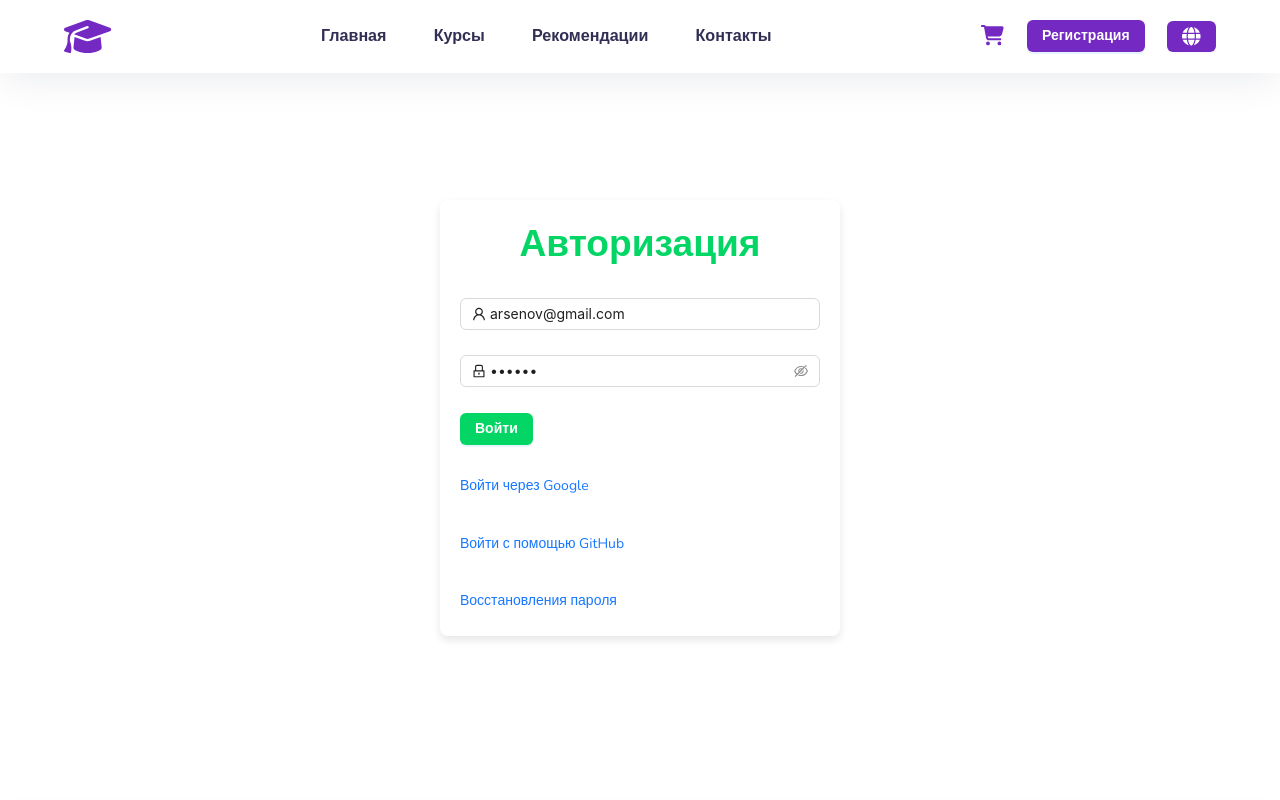
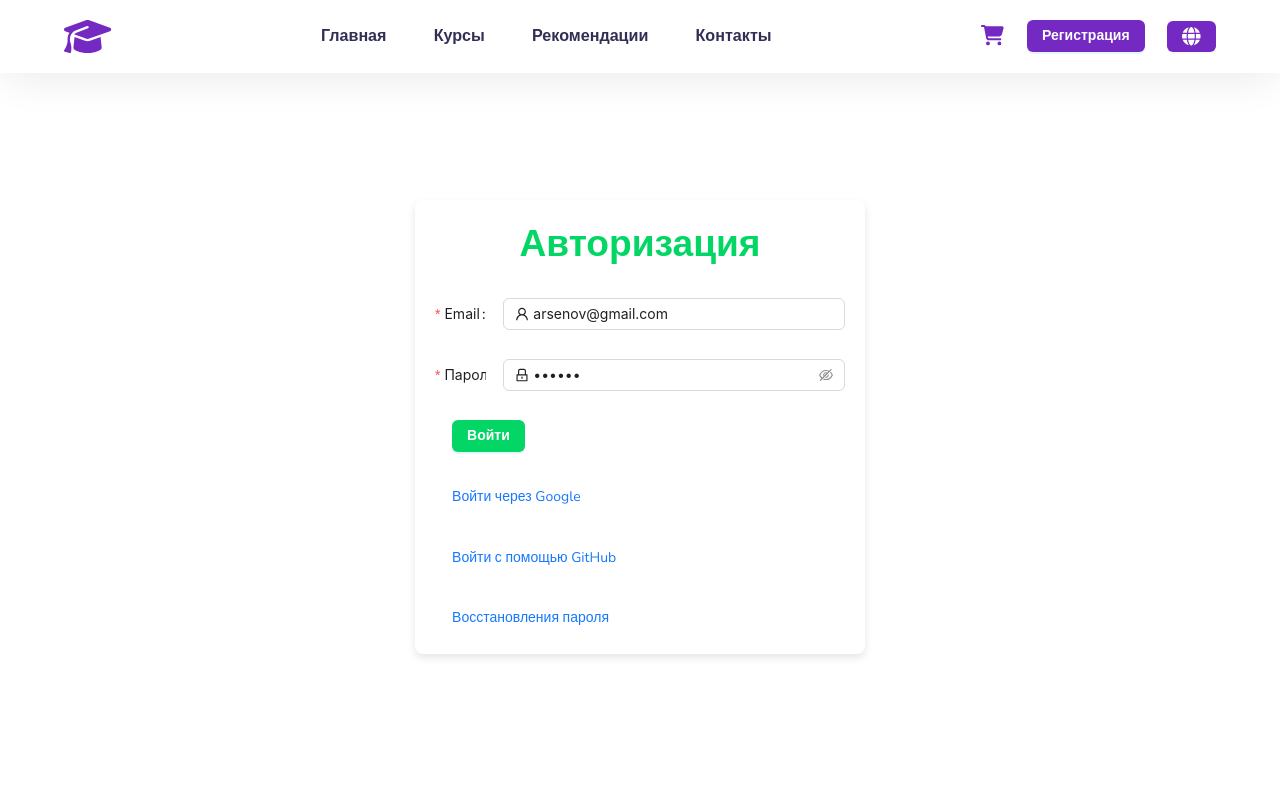
Before and after one commit to Izatis/Final-project.-It-academy-, a Next.js app: page /signIn/signIn in a window 1280 px wide. Shown: the top 800 px of the page. Built offline with nearby package versions, Linux system fonts and the light colour scheme.

Commit message:
fix: all

```diff
--- a/components/Header/Header.module.scss
+++ b/components/Header/Header.module.scss
@@ -116,7 +116,7 @@
       }
 
       .header__buttons {
-        & :nth-child(2) {
+        & :nth-child(3) {
           display: none;
         }
       }
--- a/package.json
+++ b/package.json
@@ -22,7 +22,6 @@
     "axios": "^1.4.0",
     "classnames": "^2.3.2",
     "next": "13.4.1",
-    "qs": "^6.11.2",
     "react": "18.2.0",
     "react-dom": "18.2.0",
     "sass": "^1.62.1",
--- a/pages/passwordRecovery/passwordRecovery.module.scss
+++ b/pages/passwordRecovery/passwordRecovery.module.scss
@@ -18,13 +18,7 @@
 
   .passwordRecovery__button {
     background-color: #7329c2;
-    border-color: #7329c2;
     color: #ffffff;
-    width: 200px;
-
-    span {
-      margin-right: 8px;
-    }
 
     &:hover,
     &:focus {
--- a/pages/signIn/signIn.module.scss
+++ b/pages/signIn/signIn.module.scss
@@ -1,7 +1,7 @@
 @import "../../styles/varibales.module.scss";
 
 .signIn {
-  max-width: 400px;
+  max-width: 450px;
   background-color: #ffffff;
   border-radius: 8px;
   box-shadow: 0 4px 8px rgba(0, 0, 0, 0.1);
--- a/pages/signIn/signIn.tsx
+++ b/pages/signIn/signIn.tsx
@@ -76,9 +76,16 @@ const SignIn: FC = () => {
   return (
     <section className={s.signIn}>
       <h2>{t.signIn[0]}</h2>
-      <Form form={form} name="sign-in-form" onFinish={handleSubmit}>
+      <Form
+        labelCol={{ span: 3 }}
+        wrapperCol={{ span: 20, offset: 1 }}
+        form={form}
+        name="sign-in-form"
+        onFinish={handleSubmit}
+      >
         <Form.Item
           name="username"
+          label={t.signIn[1]}
           rules={[
             {
               type: "email",
@@ -96,6 +103,7 @@ const SignIn: FC = () => {
 
         <Form.Item
           name="password"
+          label={t.signIn[2]}
           rules={[
             {
               required: true,
@@ -119,19 +127,15 @@ const SignIn: FC = () => {
         </Form.Item>
 
         <Form.Item>
-          <a
-            href="https://spring-boot-online-platform.herokuapp.com/oauth2/authorization/google"
-          >
+          <Link href="https://spring-boot-online-platform.herokuapp.com/oauth2/authorization/google">
             {t.signIn[7]}
-          </a>
+          </Link>
         </Form.Item>
 
         <Form.Item>
-          <a
-            href="https://spring-boot-online-platform.herokuapp.com/oauth2/authorization/github"
-          >
+          <Link href="https://spring-boot-online-platform.herokuapp.com/oauth2/authorization/github">
             {t.signIn[8]}
-          </a>
+          </Link>
         </Form.Item>
 
         <Form.Item>
--- a/styles/globals.css
+++ b/styles/globals.css
@@ -54,9 +54,13 @@ input {
 .ant-form-item {
   margin: 7% 0 0 0;
 }
+.ant-col{
+  width: 200px !important;
+}
 
 /* passwordRecovery */
-.ant-input-affix-wrapper {
+.ant-form-item-control-input-content {
+  margin: 0 auto;
 }
 
 /* Rating */
```
Also changed, not shown: pages/passwordRecovery/passwordRecovery.tsx (+7 -9 lines), pages/signUp/signUp.tsx (+7 -5 lines), 1 other file (tests, documents, lock files or other folders).
